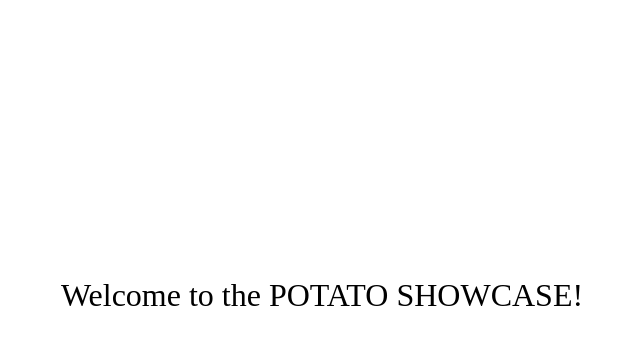
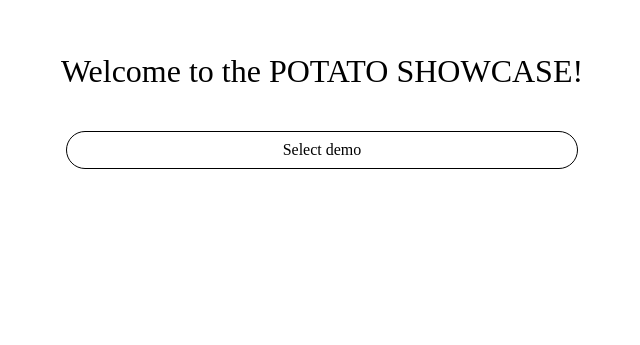
Before and after one commit to smellypotato/showcase, a React (Create React App) app: page / in a window 1280 px wide. Shown: the part 105-450 px from the top of the page, without its empty margins (318-958 px from the left). Built offline with nearby package versions, Linux system fonts and the light colour scheme.

Commit message:
add home navigation

```diff
--- a/src/components/home/home.css
+++ b/src/components/home/home.css
@@ -3,4 +3,30 @@
     display: flex;
     justify-content: center;
     align-items: center;
+    flex-direction: column;
+    row-gap: 40px;
 }
+#home-choice {
+    width: 40vw;
+}
+#home-choice > * {
+    width: 100%;
+}
+[id^="home-choice-selected"] {
+    padding: 10px 5%;
+    border-radius: 20px;
+    border: 1px #000 solid;
+}
+#home-choice-selected-opened {
+    border-radius: 20px 20px 0px 0px
+}
+#home-choice li {
+    display: block;
+    border-width: 0 1px 1px;
+    border-style: solid;
+    border-color: #000;
+    padding: 10px 5%;
+}
+#home-choice li:hover {
+    background-color: #0EF;
+}
--- a/src/components/home/home.tsx
+++ b/src/components/home/home.tsx
@@ -1,9 +1,28 @@
+import { useState } from "react";
+import { Link } from "react-router-dom";
 import "./home.css";
 
 export const Home = (props: {  }) => {
+    const [showList, setShowList] = useState(false);
     return (
         <div id="home">
             <div className="f_32 l_40 text_center">Welcome to the POTATO SHOWCASE!</div>
+            <div id="home-choice">
+                <div id={ `home-choice-selected${showList ? "-opened" : ""}` } className="text_center cursor_button" onClick={ () => setShowList(!showList) }>Select demo</div>
+                <ul style={ { visibility: !showList ? "hidden" : "visible" } }>
+                    <Link to="/color-picker"><li className="cursor_button">Color Picker</li></Link>
+                    <Link to="/slider"><li className="cursor_button">Slider</li></Link>
+                    <Link to="/interval-slider"><li className="cursor_button">Interval Slider</li></Link>
+                    <Link to="/range-slider"><li className="cursor_button">Range Slider</li></Link>
+                    <Link to="/range-interval-slider"><li className="cursor_button">Range Interval Slider</li></Link>
+                    <Link to="/calendar"><li className="cursor_button">Calendar</li></Link>
+                    <Link to="/yahtzee"><li className="cursor_button">Yahtzee</li></Link>
+                    <Link to="/snake"><li className="cursor_button">Snake</li></Link>
+                    <Link to="/timer"><li className="cursor_button">Accurate Timer</li></Link>
+                    <Link to="/a-star"><li className="cursor_button">A* Algorithm</li></Link>
+
+                </ul>
+            </div>
         </div>
     )
 }
--- a/src/index.css
+++ b/src/index.css
@@ -8,6 +8,8 @@
 }
 * a {
     text-decoration: none;
+    color: inherit;
+    cursor: inherit;
 }
 ::-webkit-scrollbar {
     display: none;
```
